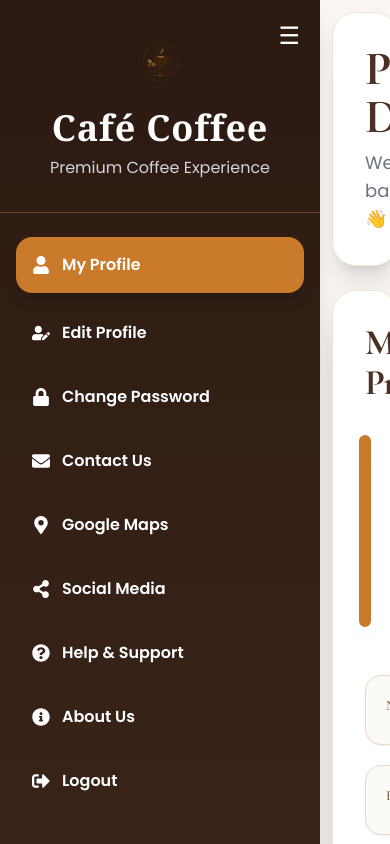
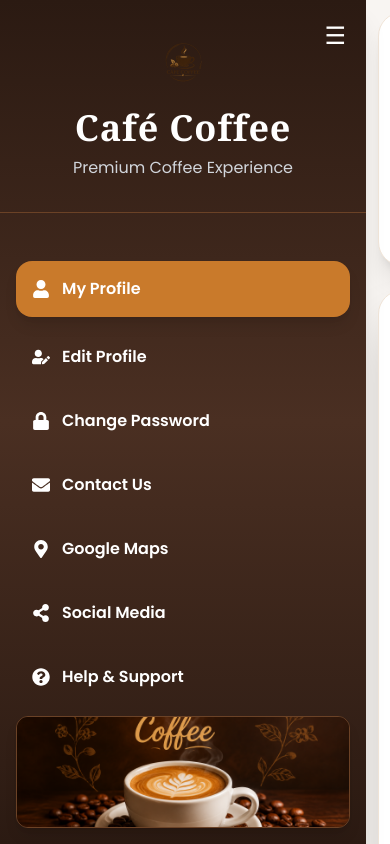
Before and after one commit to Praj-art/Praj-Intership-Project, a React (Vite) app: page / in a window 390 px wide. Shown: the top 844 px of the page. Built offline with nearby package versions, Linux system fonts and the light colour scheme; grey boxes are pictures that could not be loaded.

Commit message:
Improved mobile sidebar experience

```diff
--- a/src/components/Sidebar.jsx
+++ b/src/components/Sidebar.jsx
@@ -10,7 +10,7 @@ import {
   FaSignOutAlt,
 } from "react-icons/fa";
 
-import { useState } from "react";
+import { useState, useEffect } from "react";
 
 import sidebarPoster from "../assets/sidebar-poster.png";
 import cafeLogo from "../assets/cafe-logo.png";
@@ -28,16 +28,38 @@ const menuItems = [
 
 function Sidebar({ active, setActive }) {
   const [collapsed, setCollapsed] = useState(false);
+const [isMobile, setIsMobile] = useState(window.innerWidth < 768);
+useEffect(() => {
+  const handleResize = () => {
+    setIsMobile(window.innerWidth < 768);
+  };
+
+  window.addEventListener("resize", handleResize);
+
+  return () => window.removeEventListener("resize", handleResize);
+}, []);
 
   return (
     <div
       className={`${
-        collapsed ? "w-20" : "w-80"
+        isMobile
+  ? collapsed
+    ? "fixed top-0 left-0 z-50 w-20 h-screen"
+    : "fixed top-0 left-0 z-50 w-screen h-screen"
+  : collapsed
+    ? "w-20"
+    : "w-80"
       } bg-gradient-to-b from-[#2B1A12] via-[#4A2F22] to-[#2B1A12] min-h-screen text-white shadow-xl transition-all duration-300 relative`}
     >
       {/* Toggle Button */}
       <button
-        onClick={() => setCollapsed(!collapsed)}
+        onClick={() => {
+  if (isMobile) {
+    setCollapsed(!collapsed);
+  } else {
+    setCollapsed(!collapsed);
+  }
+}}
         className="absolute top-5 right-5 text-2xl text-white hover:text-[#C97A2B] transition-all"
              >
             ☰
@@ -51,7 +73,7 @@ function Sidebar({ active, setActive }) {
     className={`${collapsed ? "w-10 h-10" : "w-16 h-16"} object-contain`}
   />
 </div>
-        {!collapsed && (
+        {(!collapsed || !isMobile) && (
           <>
             <h1 className="text-4xl font-semibold tracking-wide font-serif">
               Café Coffee
@@ -63,11 +85,21 @@ function Sidebar({ active, setActive }) {
       </div>
 
       {/* Menu */}
-      <div className="flex-1 px-4 py-6 space-y-2 overflow-y-auto">
+      <div
+  className={`flex-1 px-4 py-6 space-y-2 overflow-y-auto ${
+    isMobile && !collapsed ? "mt-6" : ""
+  }`}
+>
         {menuItems.map((item) => (
           <button
             key={item.name}
-            onClick={() => setActive(item.name)}
+            onClick={() => {
+  setActive(item.name);
+
+  if (isMobile) {
+    setCollapsed(true);
+  }
+}}
             className={`w-full flex items-center ${
   collapsed ? "justify-center" : "justify-start"
 } p-4 rounded-2xl mb-3 transition-all duration-300 font-semibold ${
@@ -79,7 +111,7 @@ function Sidebar({ active, setActive }) {
             <>
   <span className="text-lg">{item.icon}</span>
 
-  {!collapsed && (
+  {(!collapsed || !isMobile) && (
     <span className="ml-3">{item.name}</span>
   )}
 </>
@@ -87,7 +119,7 @@ function Sidebar({ active, setActive }) {
         ))}
       </div>
 
-      {!collapsed && (
+      {(!collapsed || !isMobile) && (
         <div className="absolute bottom-4 left-4 right-4">
           <img
   src={sidebarPoster}
```
